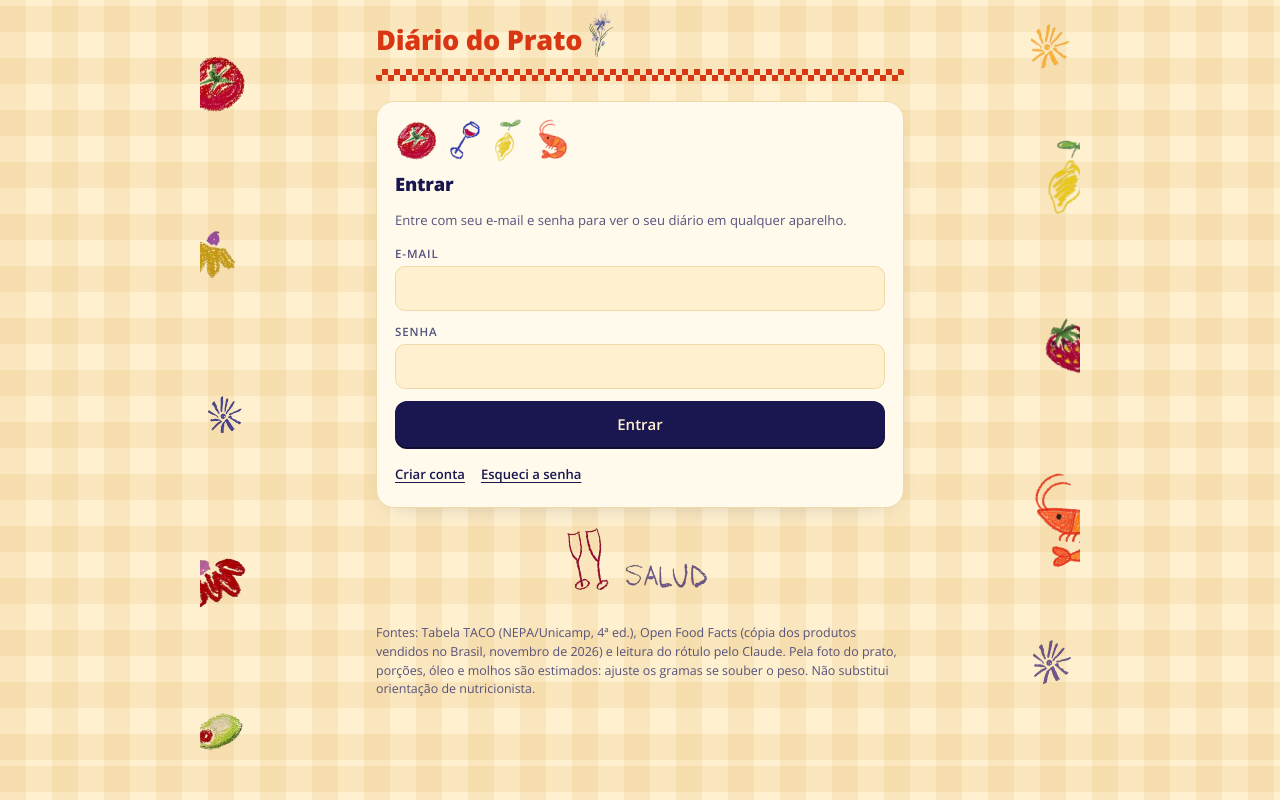
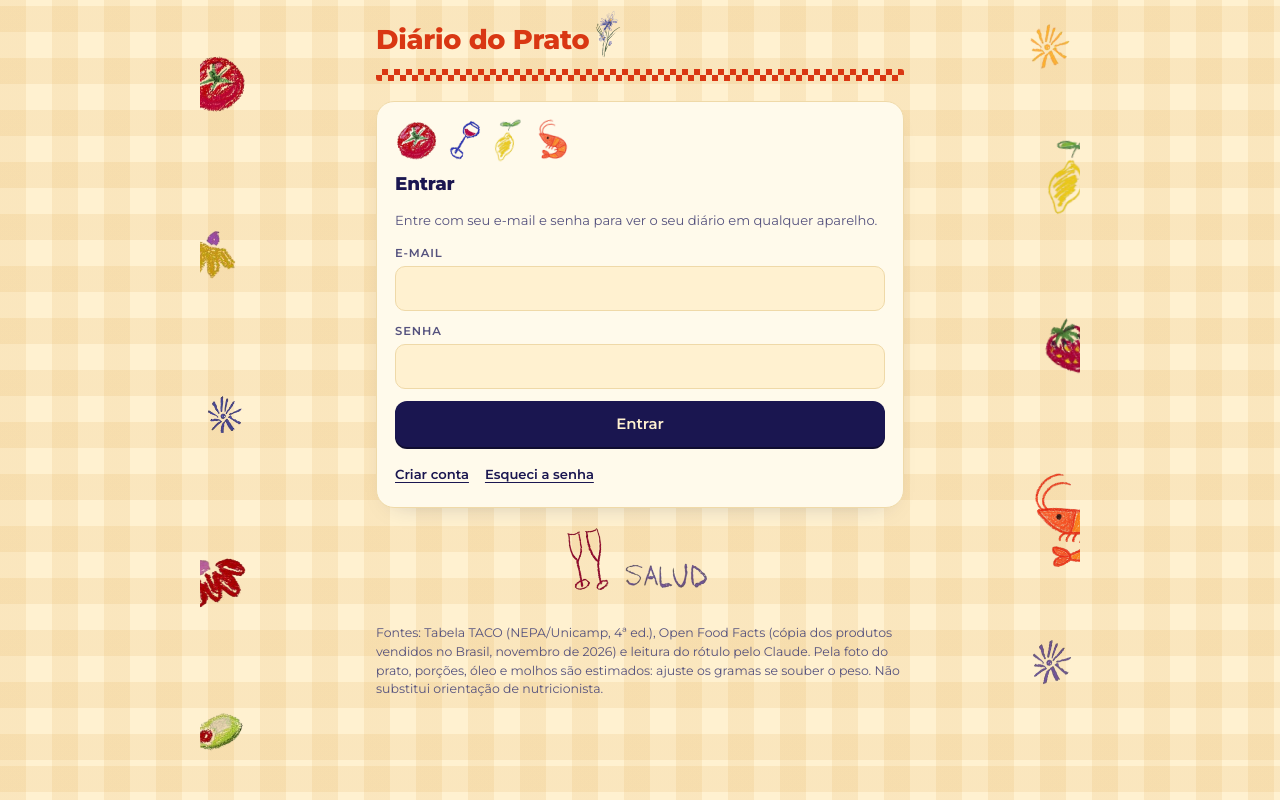
Before and after one commit to emilycomin/diario-do-prato, a plain HTML site: page index.html in a window 1280 px wide. Drawn offline with nearby package versions, Linux system fonts and the light colour scheme.

Commit message:
Troca a fonte do app para Montserrat
Co-Authored-By: Claude Opus 5.5 <noreply@anthropic.com>
Claude-Session: https://claude.ai/code/session_01U1JuHR7zKm3p8RCPHvN4A2

```diff
--- a/index.html
+++ b/index.html
@@ -2,7 +2,7 @@
 <title>Diário do Prato</title>
 <meta name="claude:viewport-fit-sides" content="cover">
 <link rel="preconnect" href="https://fonts.googleapis.com">
-<link rel="stylesheet" href="https://fonts.googleapis.com/css2?family=Open+Sans:wght@400;500;600;700;800&family=Caveat+Brush&display=swap">
+<link rel="stylesheet" href="https://fonts.googleapis.com/css2?family=Montserrat:wght@400;500;600;700;800&family=Caveat+Brush&display=swap">
 <style>
 /* Layout: single mobile-first column — today's ring summary, add-food card (plate photo / barcode / TACO search) feeding one meal draft, meal log, 7-day strip */
 :root{
@@ -10,8 +10,8 @@
   --bg:#fff1d0; --surface:#fffaeb; --ink:#1a1650; --muted:#55527e; --line:#efd9a8;
   --accent:#1a1650; --accent-ink:#fff1d0; --citrus:#e8a33d; --soft:#fbe4b0; --warn:#d93713;
   --red:#d93713; --blue-soft:#e8e6f3; --gingham:rgb(226 176 92 / .16);
-  --display:"Open Sans",ui-sans-serif,system-ui,sans-serif;
-  --body:"Open Sans",ui-sans-serif,system-ui,-apple-system,sans-serif;
+  --display:"Montserrat",ui-sans-serif,system-ui,sans-serif;
+  --body:"Montserrat",ui-sans-serif,system-ui,-apple-system,sans-serif;
 }
 @media (prefers-color-scheme: dark){:root:not([data-theme="light"]){
   --bg:#110e36; --surface:#1c1850; --ink:#fff1d0; --muted:#cbc3ae; --line:#2f2a70;
```
Also changed, not shown: 1 other file.
